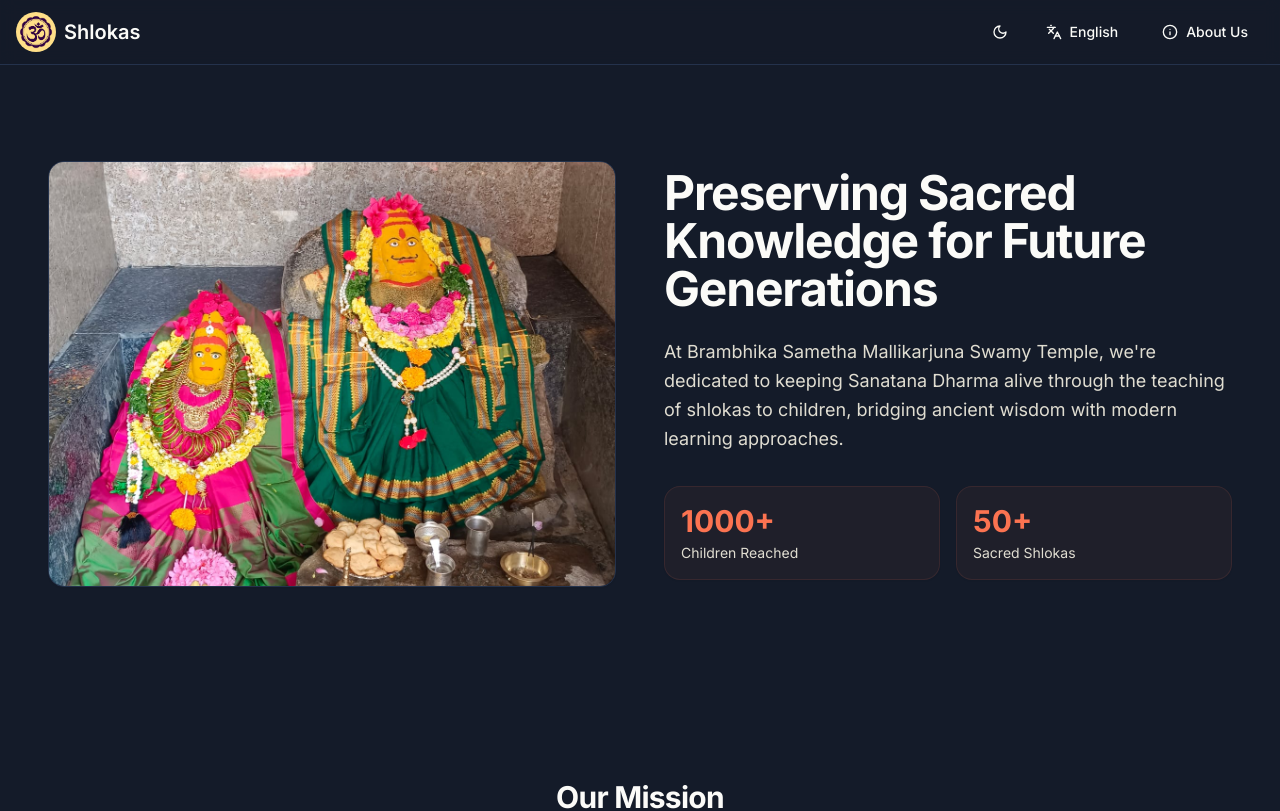
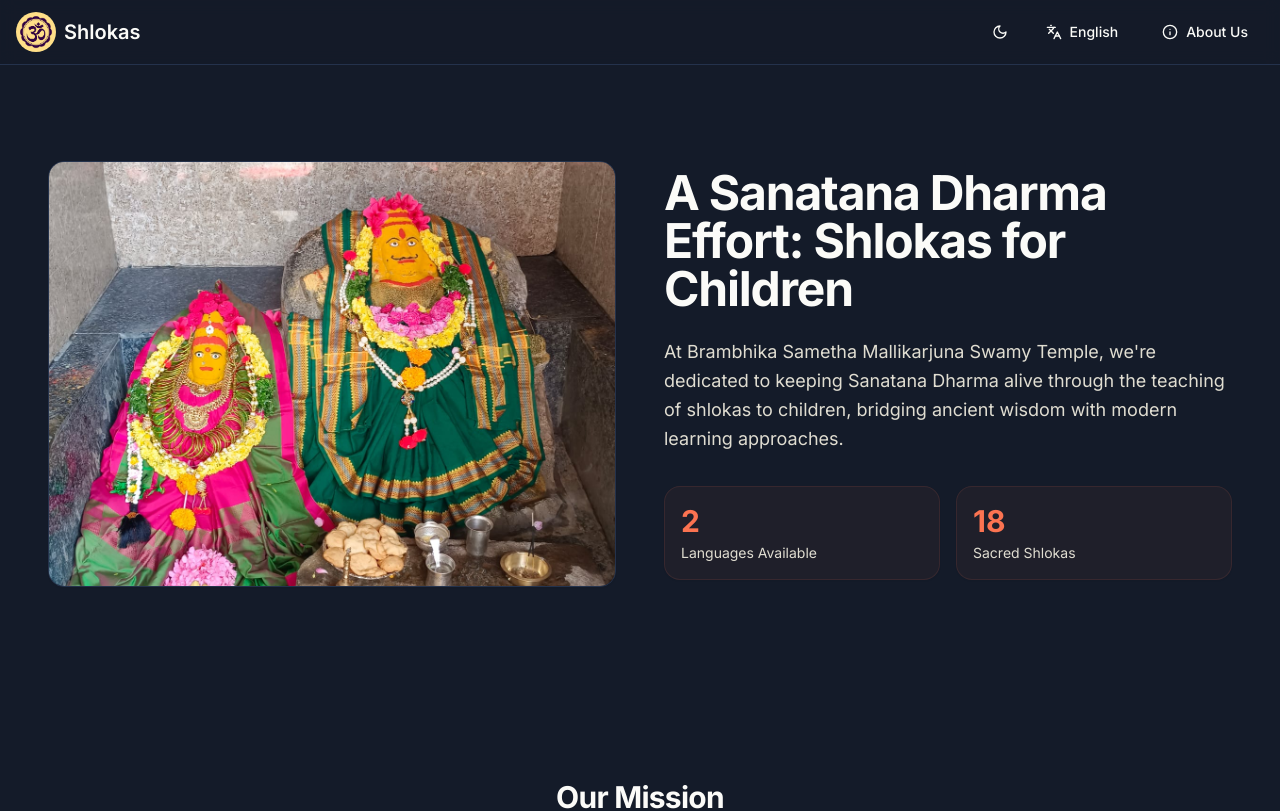
Before and after one commit to mandula-abhilash/shlokas, a Next.js app: page /about-us in a window 1280 px wide. Shown: the top 811 px of the page. Built offline with nearby package versions, Linux system fonts and the light colour scheme; a web font is replaced by a local one.

Commit message:
Update Stats

```diff
--- a/components/about/hero.jsx
+++ b/components/about/hero.jsx
@@ -19,8 +19,8 @@ export default function AboutHero() {
           {/* Content Container */}
           <div className="space-y-8">
             <div className="space-y-6">
-              <h1 className="text-4xl lg:text-5xl font-bold tracking-tight">
-                Preserving Sacred Knowledge for Future Generations
+              <h1 className="text-4xl lg:text-5xl font-bold tracking-tight leading-relaxed">
+                A Sanatana Dharma Effort: Shlokas for Children{" "}
               </h1>
               <p className="text-lg text-muted-foreground leading-relaxed">
                 At Brambhika Sametha Mallikarjuna Swamy Temple, we're dedicated
@@ -32,15 +32,13 @@ export default function AboutHero() {
 
             <div className="grid sm:grid-cols-2 gap-4">
               <Card className="p-4 bg-primary/5 border-primary/10">
-                <div className="text-3xl font-bold text-primary mb-1">
-                  1000+
-                </div>
+                <div className="text-3xl font-bold text-primary mb-1">2</div>
                 <div className="text-sm text-muted-foreground">
-                  Children Reached
+                  Languages Available
                 </div>
               </Card>
               <Card className="p-4 bg-primary/5 border-primary/10">
-                <div className="text-3xl font-bold text-primary mb-1">50+</div>
+                <div className="text-3xl font-bold text-primary mb-1">18</div>
                 <div className="text-sm text-muted-foreground">
                   Sacred Shlokas
                 </div>
```
